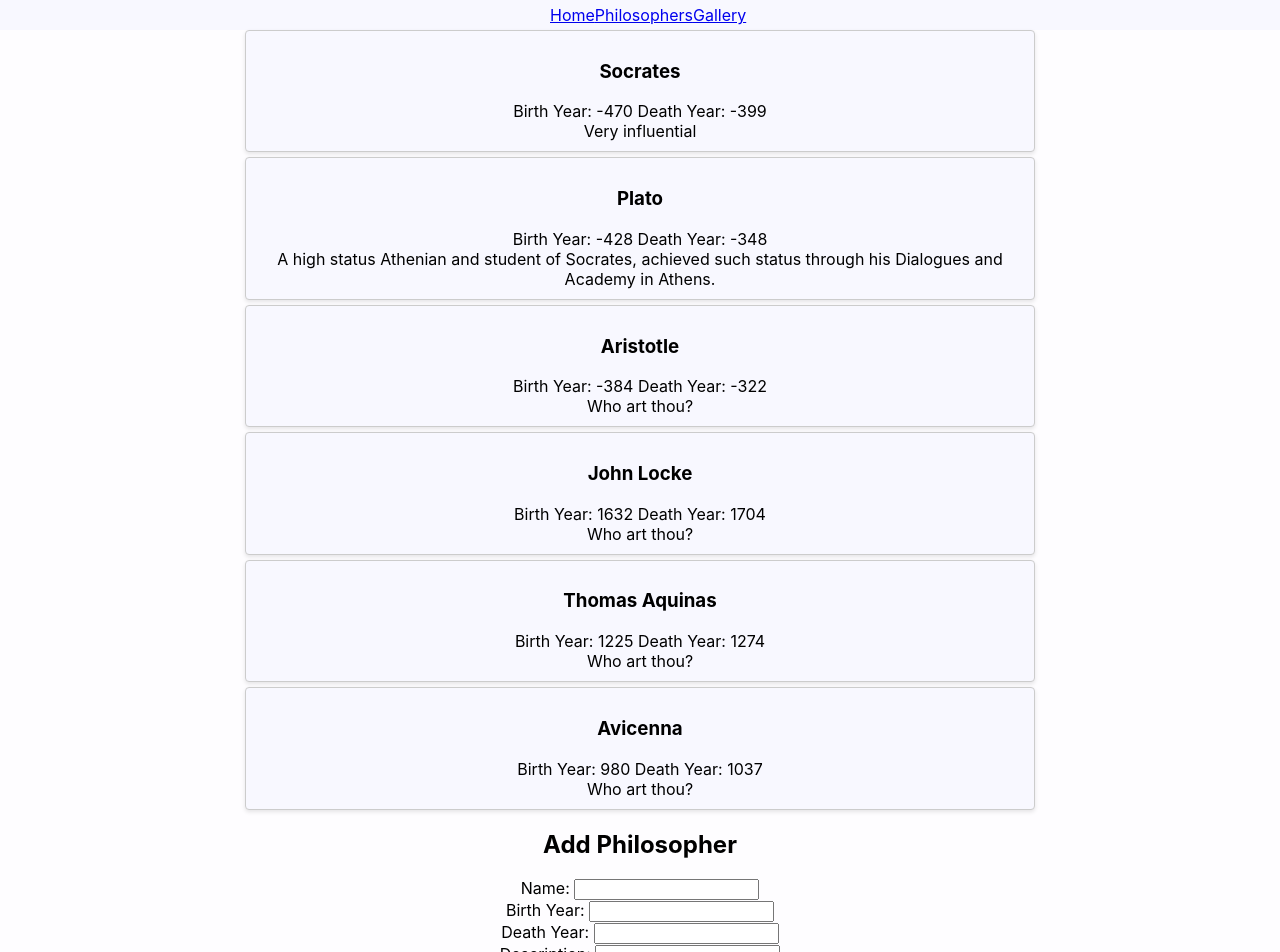
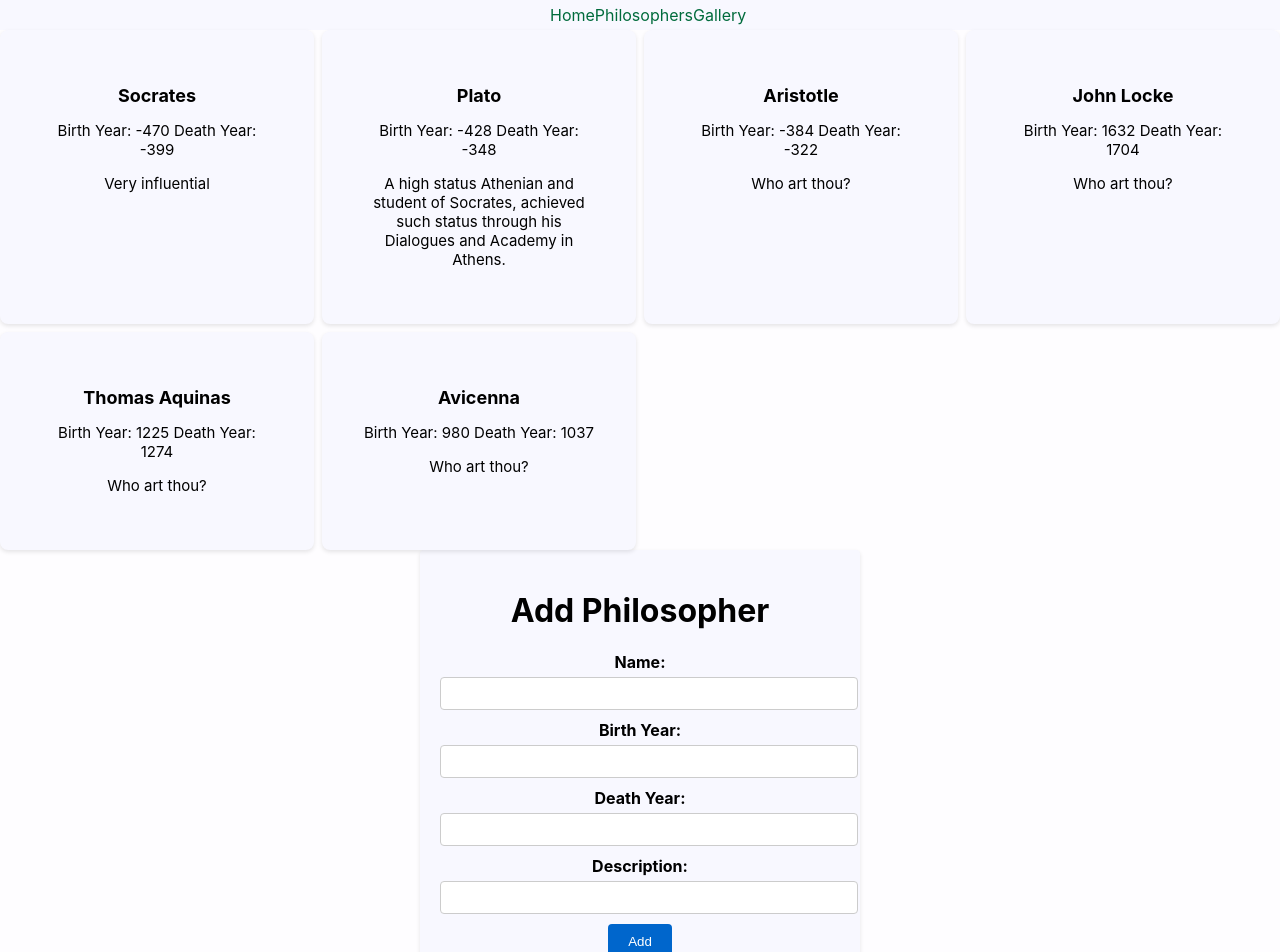
Before and after one commit to michaelmathiaa/react-project-math-formulas, a React (Create React App) app: page /philosophers in a window 1280 px wide. Shown: the top 952 px of the page. Built offline with nearby package versions, Linux system fonts and the light colour scheme; data requests are answered from the project's data file.

Commit message:
Adds styling

```diff
--- a/src/components/AddPhilosopher.js
+++ b/src/components/AddPhilosopher.js
@@ -35,8 +35,8 @@ function AddPhilosopher({ onAddPhilosopher }) {
   };
 
   return (
-    <div>
-      <h2>Add Philosopher</h2>
+    <div className='add-div'>
+      <h1>Add Philosopher</h1>
       <form onSubmit={handleSubmit}>
         <div>
           <label>Name: </label>
--- a/src/components/Home.js
+++ b/src/components/Home.js
@@ -11,7 +11,7 @@ function Home() {
           <br></br>From Plato to Avicenna, I hope you find the information you are searching for and more! Enlighten yourself!
           <br></br>
         </p>
-        <img src={homePageImage} alt="Socrates" className='homeImage'></img>
+        <img src={homePageImage} alt="Socrates" className='home-image'></img>
       </section>
       <section>
         <h4>Recommended Readings</h4>
--- a/src/components/NavBar.js
+++ b/src/components/NavBar.js
@@ -4,22 +4,25 @@ import "../styles/NavBar.css";
 
 function NavBar() {
   return (
-        <div className="NavBar">
+    <div className="nav-bar">
       <NavLink
         to="/"
         exact
+        className="nav-link"
       >
         Home
       </NavLink>
       <NavLink
         to="/philosophers"
         exact
+        className="nav-link"
       >
         Philosophers
       </NavLink>
       <NavLink
         to="/gallery"
         exact
+        className="nav-link"
       >
         Gallery
       </NavLink>
--- a/src/components/PhilosopherList.js
+++ b/src/components/PhilosopherList.js
@@ -17,12 +17,12 @@ function PhilosopherList() {
 
   return (
     <div>
-      <div>
+      <div className='philosopher-list'>
         {philosophers.map((philosopher) => (
-          <div key={philosopher.id} className='philosopherCard'>
-            <h3>{philosopher.name}</h3>
-            <div>Birth Year: {philosopher.birthYear} Death Year: {philosopher.deathYear}</div>
-            <div>{philosopher.description}</div>
+          <div key={philosopher.id} className='philosopher-card'>
+            <h2>{philosopher.name}</h2>
+            <p>Birth Year: {philosopher.birthYear} Death Year: {philosopher.deathYear}</p>
+            <p>{philosopher.description}</p>
           </div>
         ))}
       </div>
--- a/src/styles/AddPhilosopher.css
+++ b/src/styles/AddPhilosopher.css
@@ -0,0 +1,45 @@
+.add-div {
+  max-width: 400px;
+  margin: 0 auto;
+  padding: 20px;
+  background-color: ghostwhite;
+  border-radius: 4px;
+  box-shadow: 0 2px 4px rgba(0, 0, 0, 0.1);
+}
+
+.add-div h2 {
+  font-size: 24px;
+  margin-bottom: 10px;
+}
+
+.add-div form {
+  margin-top: 20px;
+}
+
+.add-div label {
+  display: block;
+  font-weight: bold;
+  margin-bottom: 5px;
+}
+
+.add-div input[type="text"],
+.add-div input[type="number"] {
+  width: 100%;
+  padding: 8px;
+  margin-bottom: 10px;
+  border: 1px solid #ccc;
+  border-radius: 4px;
+}
+
+.add-div button[type="submit"] {
+  background-color: #0066cc;
+  color: #fff;
+  padding: 10px 20px;
+  border: none;
+  border-radius: 4px;
+  cursor: pointer;
+}
+
+.add-div button[type="submit"]:hover {
+  background-color: #0052a3;
+}
--- a/src/styles/App.css
+++ b/src/styles/App.css
@@ -1,4 +1,4 @@
 .App {
-    text-align: center;
-    background-color: #fefdff;
+  text-align: center;
+  background-color: #fefdff;
 }
--- a/src/styles/Home.css
+++ b/src/styles/Home.css
@@ -1,10 +1,11 @@
-.homeImage {
+.home-image {
   height: auto;
-  width: 700px;
+  width: 600px;
 }
 
 .link {
   text-decoration: none;
+  color: #006b3c;
 }
 
 .list {
--- a/src/styles/NavBar.css
+++ b/src/styles/NavBar.css
@@ -1,4 +1,4 @@
-.NavBar {
+.nav-bar {
   background-color: #f8f8ff;
   height: 30px;
   display: flex;
@@ -6,3 +6,8 @@
   align-items: center;
   padding: 0 550px;
 }
+
+.nav-link {
+  text-decoration: none;
+  color: #006b3c;
+}
--- a/src/styles/PhilosopherList.css
+++ b/src/styles/PhilosopherList.css
@@ -1,11 +1,17 @@
-.philosopherCard {
-  border: 1px solid #ccc;
-  border-radius: 4px;
-  padding: 10px;
-  margin-bottom: 5px;
+.philosopher-list {
+  display: grid;
+  grid-template-columns: repeat(auto-fit, minmax(300px, 1fr));
+  grid-gap: 8px;
+}
+
+.philosopher-card {
+  background-color: ghostwhite;
+  padding: 40px;
+  border-radius: 8px;
   box-shadow: 0 2px 4px rgba(0, 0, 0, 0.1);
-  width: 60%;
-  margin-left: auto;
-  margin-right: auto;
-  background-color: ghostwhite;
+  font-size: 12px;
 }
+
+.philosopher-card p {
+  font-size: 15px;
+}
```
Lines whose indentation alone changed are shown as unchanged.
